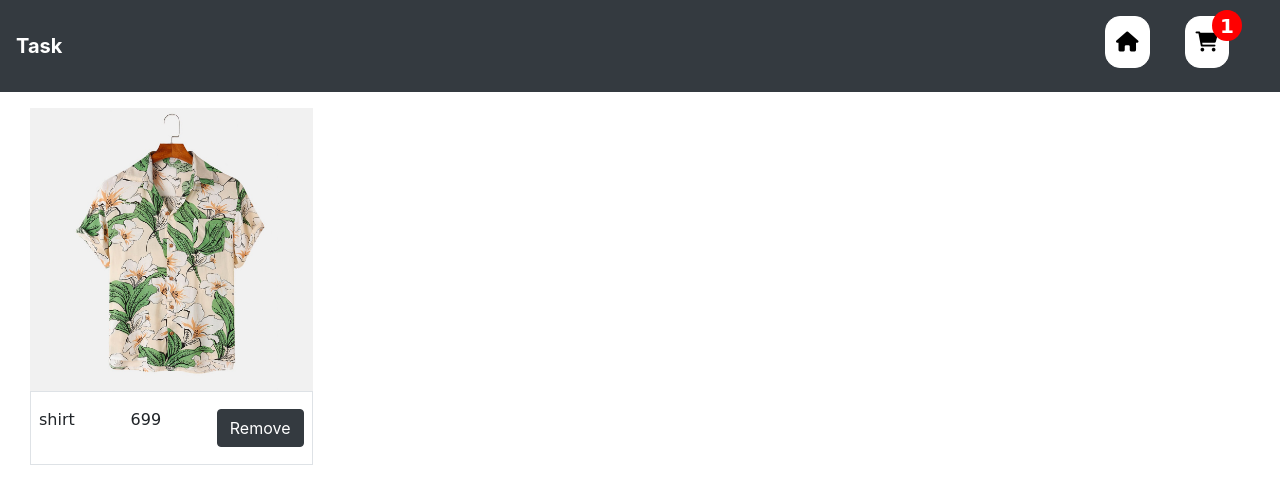
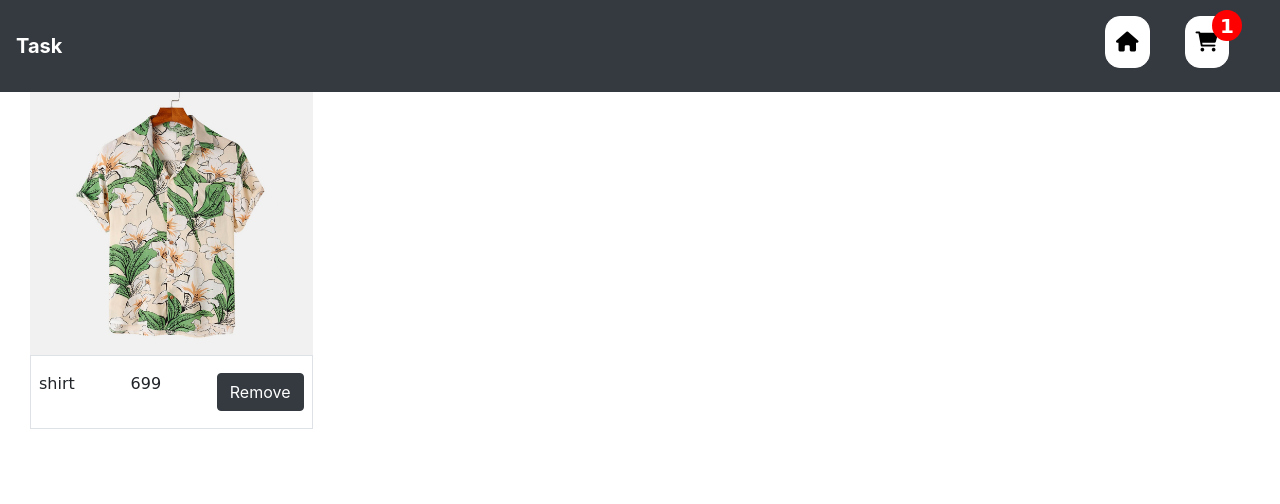
Before and after one commit to adil-shabab/simple-project, a Django app: page /cart/ in a window 1280 px wide. Shown: the top 504 px of the page. Run offline with Django 4.2, Linux system fonts and the light colour scheme; a user stored in the database is signed in; data comes from the database, SQL or seed files in the repository; both versions use the stored data as it was after the commit; tables that the repository leaves empty hold one stand-in row (values such as "Sample post"); some libraries are stand-ins or nearby versions.

Commit message:
completed

```diff
--- a/core/templates/cart.html
+++ b/core/templates/cart.html
@@ -1,7 +1,7 @@
 {% extends "base.html" %}
 {% block content %}
 <div class="w-100">
-    <nav class="navbar navbar-expand-lg navbar-light bg-dark w-100">
+    <nav class="navbar navbar-expand-lg navbar-light bg-dark w-100 fixed-top">
         <a class="navbar-brand text-white font-weight-bold" href="#">Task</a>
         <ul class="mt-2 ml-auto d-flex justify-content-center align-items-center">
             <a href="{% url 'home' %}"><li class="list"><i class="fa-solid fa-house"></i></li></a>
@@ -9,9 +9,9 @@
         </ul>
     </nav>
 </div>
-<div class="row container-fluid">
+<div class="row container-fluid mt-5">
 {% for cart in carts %}
-<div class="col-xlg-3 col-lg-3 col-md-4 col-sm-12 col-12 mt-3">
+<div class="mt-4 col-xlg-3 col-lg-3 col-md-4 col-sm-12 col-12 mt-3">
     <img class="w-100" src="{{cart.product.product_image.url}}" alt="">
     <div class="pt-2 px-2 border d-flex justify-content-between align-items-center py-3">
         <p>{{cart.product.product_name}}</p>
--- a/core/views.py
+++ b/core/views.py
@@ -72,8 +72,8 @@
     if Cart.objects.filter(product=product):
         messages.success(request, 'alreay added')
     else:
+        messages.success(request, 'item added to cart')
         cart.save()
-        messages.success(request, 'item added to cart')
 
     allcart = Cart.objects.all()
     context={
```
Also changed, not shown: core/templates/index.html (+11 -5 lines), db.sqlite3.
